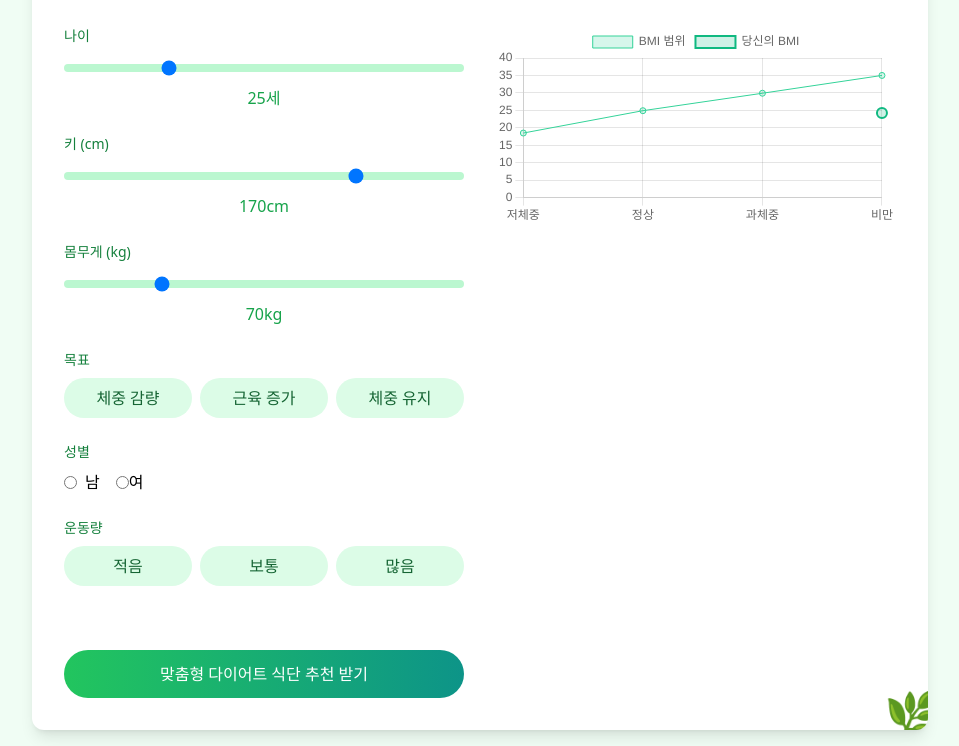
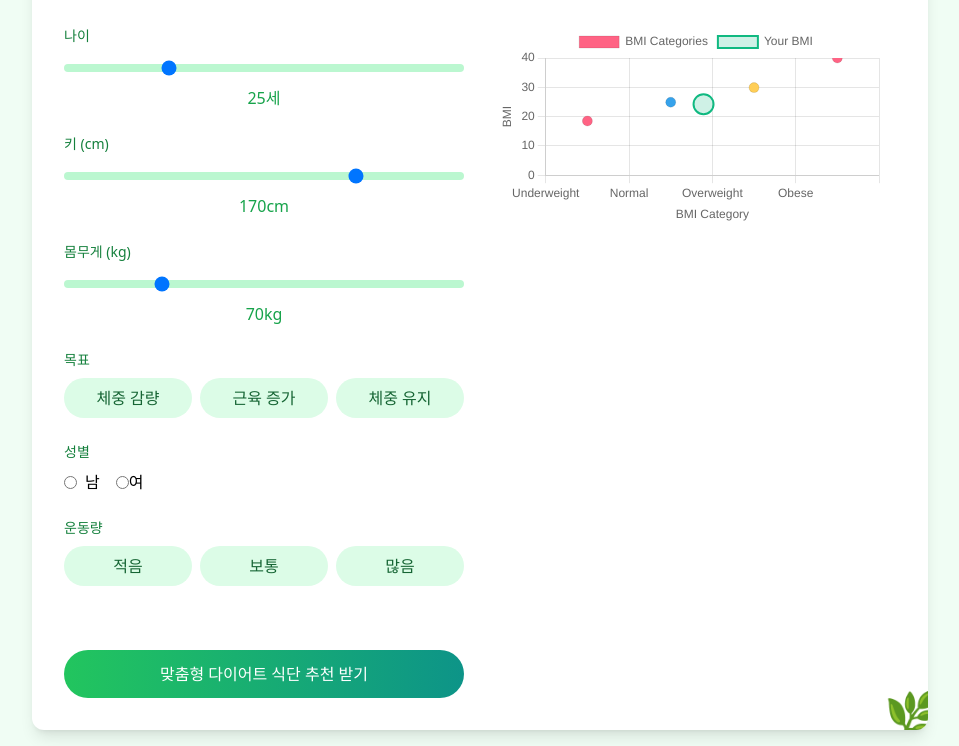
Before and after one commit to whysocscs/Recommendationservice, a plain HTML site: page FoodSecretary/templates/index.html in a window 1280 px wide. Shown: the part 94-840 px from the top of the page, without its empty margins (160-1119 px from the left). Drawn offline with nearby package versions, Linux system fonts and the light colour scheme.

Commit message:
Update index.html

```diff
--- a/FoodSecretary/templates/index.html
+++ b/FoodSecretary/templates/index.html
@@ -180,18 +180,95 @@
 
         function updateBMIChart() {
             const bmi = calculateBMI(heightInput.value, weightInput.value);
-            bmiChart.data.datasets[0].data = [18.5, 24.9, 29.9, 35];
-            bmiChart.data.datasets[1] = {
-                label: '당신의 BMI',
-                data: [null, null, null, bmi],
-                backgroundColor: 'rgba(16, 185, 129, 0.2)',
-                borderColor: 'rgba(16, 185, 129, 1)',
-                borderWidth: 2,
-                pointRadius: 5,
-                pointHoverRadius: 7
+
+            // BMI 범주와 각 범주에 해당하는 x축 위치를 설정합니다.
+            const bmiCategories = [
+                { label: "Underweight", min: 0, max: 18.5 },
+                { label: "Normal", min: 18.5, max: 24.9 },
+                { label: "Overweight", min: 24.9, max: 29.9 },
+                { label: "Obese", min: 29.9, max: 40 }
+            ];
+
+            // 사용자의 BMI 값을 해당 범주의 x축 위치에 맵핑합니다.
+            let bmiData = [];
+            let xPosition = null;
+
+            bmiCategories.forEach((category, index) => {
+                if (bmi >= category.min && bmi <= category.max) {
+                    xPosition = index + (bmi - category.min) / (category.max - category.min);
+                    bmiData.push({ x: xPosition, y: bmi });
+                } else if (bmi > 40 && category.label === "Obese") {
+                    // Obese 범주에서 BMI가 40을 초과할 경우
+                    xPosition = index + 0.5;  // Obese 범주에서 약간 오른쪽에 위치
+                    bmiData.push({ x: xPosition, y: bmi });
+                } else {
+                    bmiData.push({ x: index + 0.5, y: null });  // 나머지 범주는 점 표시 안함
+                }
+            });
+
+            bmiChart.data = {
+                datasets: [
+                    {
+                        label: 'BMI Categories',
+                        data: bmiCategories.map((category, index) => ({
+                            x: index + 0.5,
+                            y: category.max
+                        })),
+                        backgroundColor: ['#FF6384', '#36A2EB', '#FFCE56', '#FF6384'],
+                        borderWidth: 1,
+                        pointRadius: 5,
+                        pointHoverRadius: 7,
+                        showLine: false,
+                        type: 'scatter'
+                    },
+                    {
+                        label: 'Your BMI',
+                        data: bmiData,
+                        backgroundColor: 'rgba(16, 185, 129, 0.2)',
+                        borderColor: 'rgba(16, 185, 129, 1)',
+                        borderWidth: 2,
+                        pointRadius: 10,
+                        pointHoverRadius: 15,
+                        showLine: false,
+                        type: 'scatter'
+                    }
+                ]
             };
+
+            bmiChart.options = {
+                scales: {
+                    x: {
+                        type: 'linear',
+                        position: 'bottom',
+                        title: {
+                            display: true,
+                            text: 'BMI Category'
+                        },
+                        min: 0,
+                        max: bmiCategories.length,
+                        ticks: {
+                            stepSize: 1,
+                            callback: function(value, index) {
+                                return bmiCategories[index] ? bmiCategories[index].label : '';
+                            }
+                        }
+                    },
+                    y: {
+                        title: {
+                            display: true,
+                            text: 'BMI'
+                        },
+                        min: 0,
+                        max: 40
+                    }
+                }
+            };
+
             bmiChart.update();
         }
 
         updateBMIChart();
-    </script>
+
+
+
+            </script>
```
